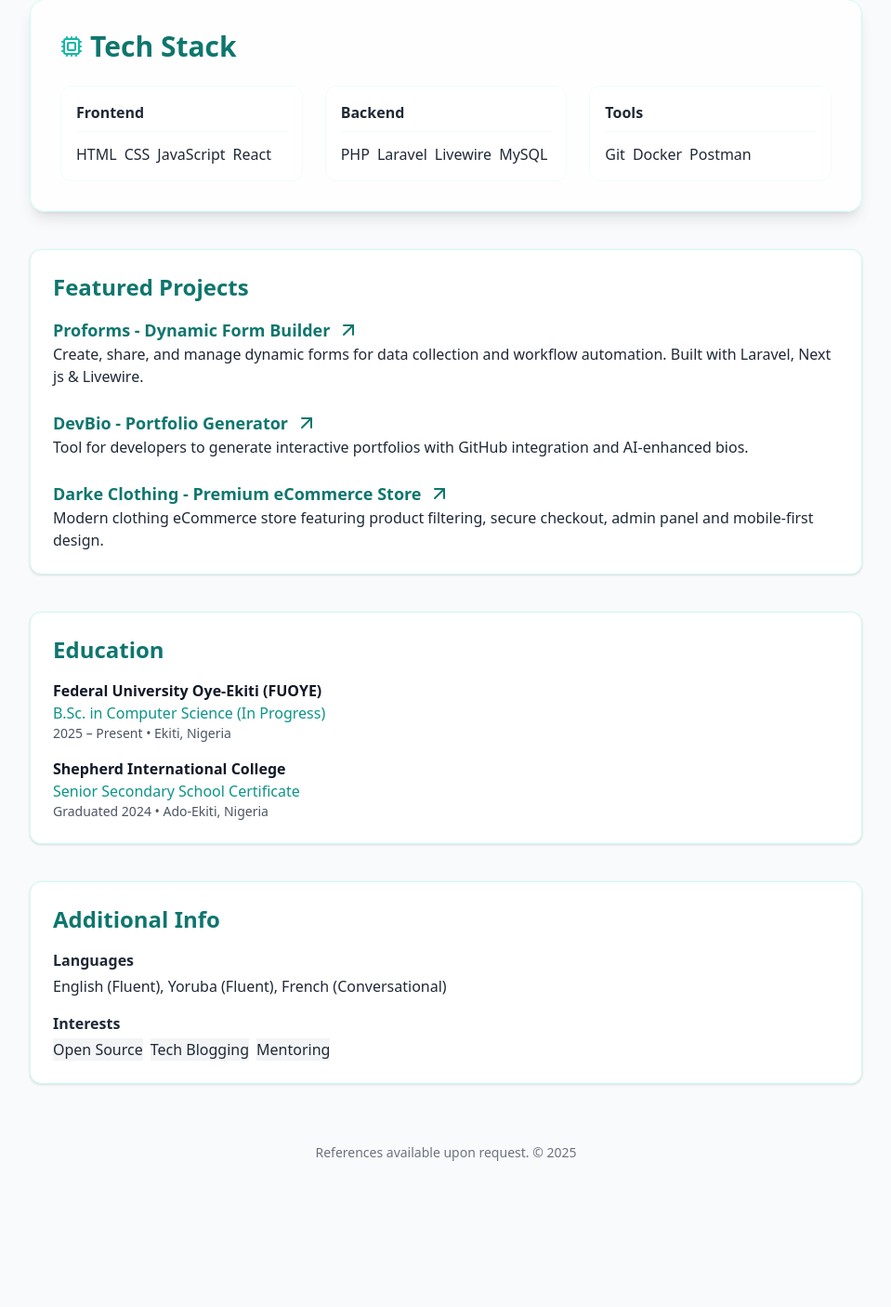
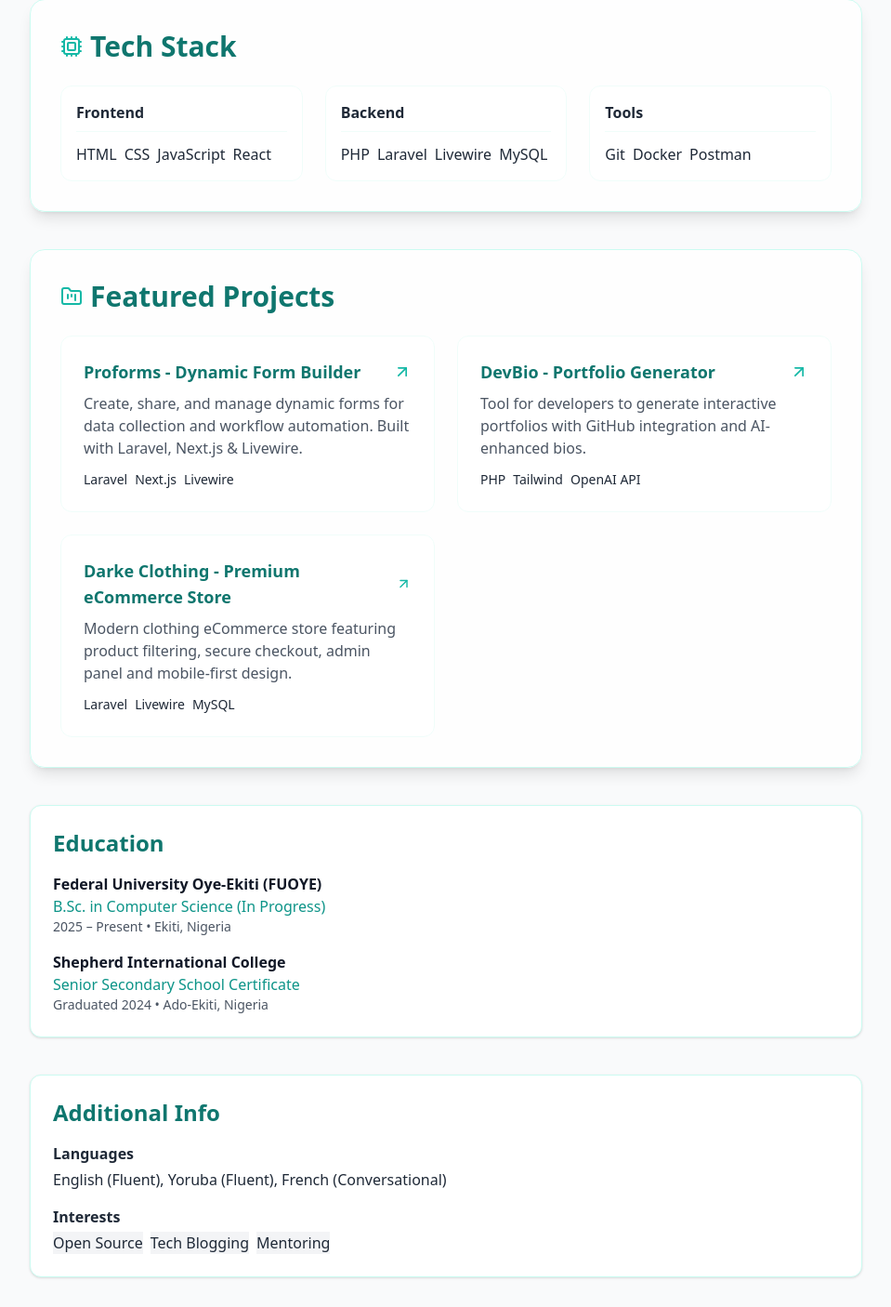
Before and after one commit to apreezofficial/my-resume, a PHP site: page / in a window 1280 px wide. Shown: the part 391-1797 px from the top of the page at 93% size, without its empty margins (160-1119 px from the left). Before the commit the page ends 1640 px from the top, so only its background shows below. Run offline with PHP 8.4, Linux system fonts and the light colour scheme; some libraries are stand-ins or nearby versions.

Commit message:
Update index.php

```diff
--- a/index.php
+++ b/index.php
@@ -84,23 +84,78 @@
   }
 </style>
     <!-- Projects -->
-    <section class="border border-teal-100 bg-white rounded-xl p-6 shadow">
-      <h2 class="text-2xl font-semibold text-teal-700 mb-4">Featured Projects</h2>
-      <div class="space-y-6">
-        <div>
-          <a href="https://proforms.top" target="_blank" class="flex items-center gap-2 text-lg font-semibold text-teal-700 hover:underline">Proforms - Dynamic Form Builder <i data-lucide="arrow-up-right"></i></a>
-          <p>Create, share, and manage dynamic forms for data collection and workflow automation. Built with Laravel, Next js & Livewire.</p>
-        </div>
-        <div>
-          <a href="https://devbio.preciousadedokun.com.ng" target="_blank" class="flex items-center gap-2 text-lg font-semibold text-teal-700 hover:underline">DevBio - Portfolio Generator <i data-lucide="arrow-up-right"></i></a>
-          <p>Tool for developers to generate interactive portfolios with GitHub integration and AI-enhanced bios.</p>
-        </div>
-        <div>
-          <a href="https://drake.zya.me" target="_blank" class="flex items-center gap-2 text-lg font-semibold text-teal-700 hover:underline">Darke Clothing - Premium eCommerce Store <i data-lucide="arrow-up-right"></i></a>
-          <p>Modern clothing eCommerce store featuring product filtering, secure checkout, admin panel and mobile-first design.</p>
-        </div>
+<section class="border border-teal-100 bg-white/80 backdrop-blur-sm rounded-2xl p-8 shadow-lg">
+  <h2 class="text-3xl font-bold text-teal-700 mb-6 flex items-center gap-2">
+    <i data-lucide="folder-kanban" class="w-6 h-6 text-teal-500"></i>
+    Featured Projects
+  </h2>
+
+  <div class="grid gap-6 sm:grid-cols-2">
+    <!-- Project Card -->
+    <div class="group border border-teal-50 rounded-xl p-6 bg-white hover:shadow-xl hover:-translate-y-1 transition-all">
+      <a href="https://proforms.top" target="_blank" class="flex items-center justify-between mb-2">
+        <span class="text-lg font-semibold text-teal-700 group-hover:underline">
+          Proforms - Dynamic Form Builder
+        </span>
+        <i data-lucide="arrow-up-right" class="w-5 h-5 text-teal-500"></i>
+      </a>
+      <p class="text-gray-600 mb-3">
+        Create, share, and manage dynamic forms for data collection and workflow automation.
+        Built with Laravel, Next.js & Livewire.
+      </p>
+      <div class="flex flex-wrap gap-2 text-sm">
+        <span class="tag">Laravel</span>
+        <span class="tag">Next.js</span>
+        <span class="tag">Livewire</span>
       </div>
-    </section>
+    </div>
+
+    <!-- Project Card -->
+    <div class="group border border-teal-50 rounded-xl p-6 bg-white hover:shadow-xl hover:-translate-y-1 transition-all">
+      <a href="https://devbio.preciousadedokun.com.ng" target="_blank" class="flex items-center justify-between mb-2">
+        <span class="text-lg font-semibold text-teal-700 group-hover:underline">
+          DevBio - Portfolio Generator
+        </span>
+        <i data-lucide="arrow-up-right" class="w-5 h-5 text-teal-500"></i>
+      </a>
+      <p class="text-gray-600 mb-3">
+        Tool for developers to generate interactive portfolios with GitHub integration
+        and AI-enhanced bios.
+      </p>
+      <div class="flex flex-wrap gap-2 text-sm">
+        <span class="tag">PHP</span>
+        <span class="tag">Tailwind</span>
+        <span class="tag">OpenAI API</span>
+      </div>
+    </div>
+
+    <!-- Project Card -->
+    <div class="group border border-teal-50 rounded-xl p-6 bg-white hover:shadow-xl hover:-translate-y-1 transition-all">
+      <a href="https://drake.zya.me" target="_blank" class="flex items-center justify-between mb-2">
+        <span class="text-lg font-semibold text-teal-700 group-hover:underline">
+          Darke Clothing - Premium eCommerce Store
+        </span>
+        <i data-lucide="arrow-up-right" class="w-5 h-5 text-teal-500"></i>
+      </a>
+      <p class="text-gray-600 mb-3">
+        Modern clothing eCommerce store featuring product filtering, secure checkout,
+        admin panel and mobile-first design.
+      </p>
+      <div class="flex flex-wrap gap-2 text-sm">
+        <span class="tag">Laravel</span>
+        <span class="tag">Livewire</span>
+        <span class="tag">MySQL</span>
+      </div>
+    </div>
+  </div>
+</section>
+
+<!-- Tag Styling -->
+<style>
+  .tag {
+    @apply px-3 py-1 rounded-full text-xs font-medium border border-teal-100 bg-teal-50 text-teal-700 hover:bg-teal-100 transition;
+  }
+</style>
     <!-- Education -->
     <section class="border border-teal-100 bg-white rounded-xl p-6 shadow">
       <h2 class="text-2xl font-semibold text-teal-700 mb-4">Education</h2>
```
